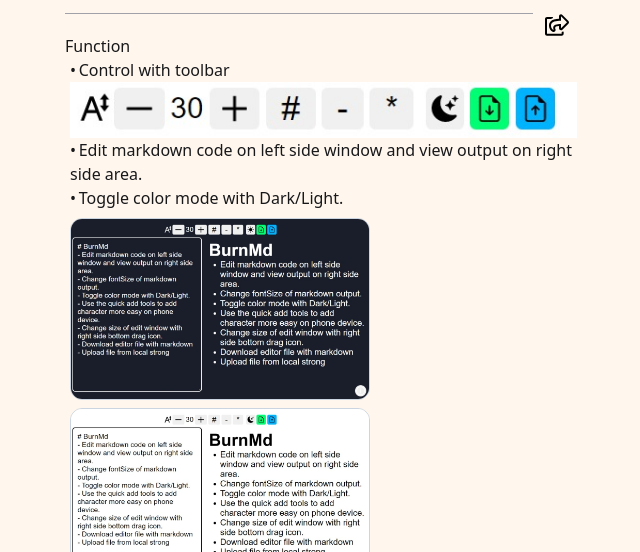
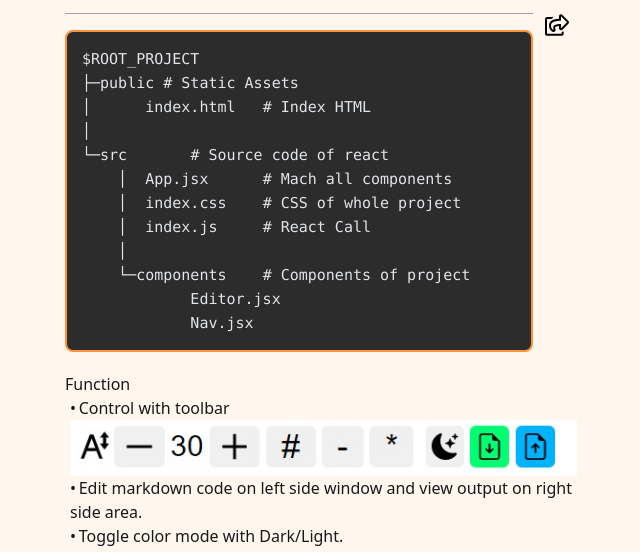
Before and after one commit to chenelias/eliaschen-dev, an Astro site: page /works/burnmd in a window 1280 px wide. Shown: the part 697-1249 px from the top of the page, without its empty margins (319-959 px from the left). Built offline with nearby package versions, Linux system fonts and the light colour scheme; Astro itself is replaced by a stand-in of ours; some packages are replaced by stand-ins of ours; code samples lack their colours.

Commit message:
update burnmd filetree

````diff
--- a/src/pages/works/burnmd.mdx
+++ b/src/pages/works/burnmd.mdx
@@ -18,6 +18,20 @@ startAt: '2022.07'
 fortime: 202207
 ---
 
+```
+$ROOT_PROJECT
+├─public # Static Assets
+│      index.html	# Index HTML
+│
+└─src		# Source code of react
+    │  App.jsx		# Mach all components
+    │  index.css	# CSS of whole project
+    │  index.js		# React Call
+    │
+    └─components	# Components of project
+            Editor.jsx
+            Nav.jsx
+```
 ## Function
 
 -   &bull;&thinsp;Control with toolbar
````
